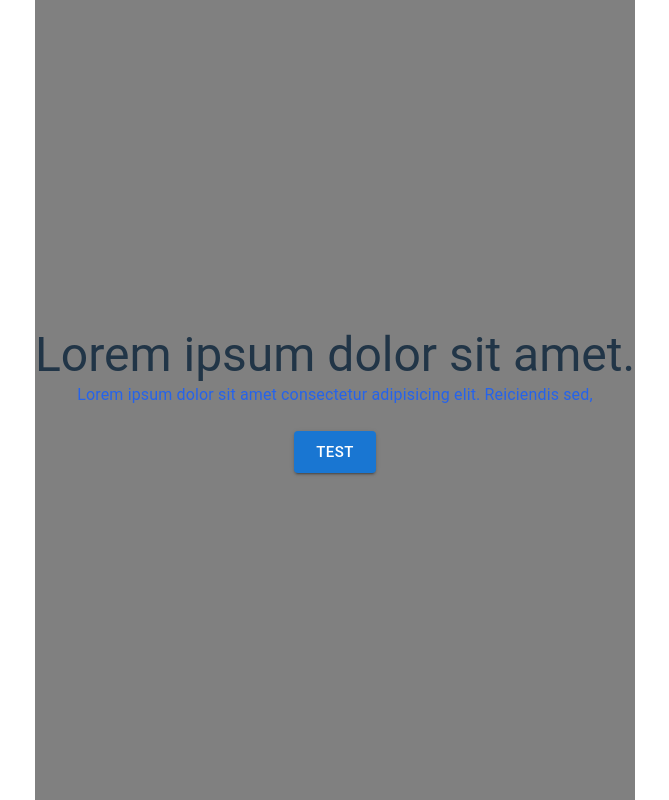
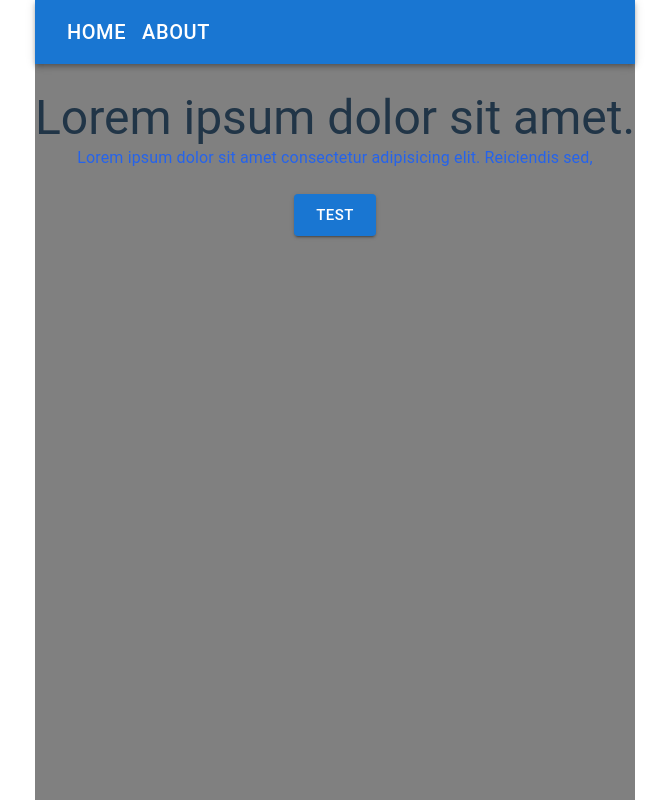
Before and after one commit to yulianhtst/softuni-jsweb-react-exam, a React (Vite) app in the folder client/: page / in a window 1280 px wide. Shown: the whole page, without its empty margins (305-974 px from the left). Built offline with nearby package versions, Linux system fonts and the light colour scheme.

Commit message:
Create | Nav bar with routing

```diff
--- /dev/null
+++ b/client/components/HomePage/HomePage.jsx
@@ -0,0 +1,33 @@
+import { Box, Button, Typography } from "@mui/material";
+import { COLORS } from "../../constants/theme.js";
+
+export default function HomePage() {
+    return (
+        <Box
+            maxWidth="1500px"
+            textAlign="center"
+            marginBottom="auto"
+        >
+            <Typography
+                variant="h3"
+            >
+                Lorem ipsum dolor sit amet.
+            </Typography>
+
+            <Typography
+                color={COLORS.primary}
+                sx={{ mb: 3 }}
+                wrap
+            >
+                Lorem ipsum dolor sit amet consectetur adipisicing elit. Reiciendis sed,
+            </Typography>
+
+            <Button
+                variant="contained"
+                size="large"
+            >
+                Test
+            </Button>
+        </Box>
+    )
+}
--- a/client/components/Layout/Layout.jsx
+++ b/client/components/Layout/Layout.jsx
@@ -6,9 +6,11 @@ export default function Layout({ children }) {
             sx={{
                 minHeight: "100vh",
                 display: "flex",
+                flexDirection: 'column',
                 alignItems: "center",
                 justifyContent: "center",
                 bgcolor: "grey",
+                m:"0 auto"
             }}>
             {children}
         </Box>
--- /dev/null
+++ b/client/components/NavBar/NavBar.jsx
@@ -0,0 +1,34 @@
+import { Button, AppBar, Toolbar } from "@mui/material"
+import { Link } from "react-router-dom";
+import { COLORS, FONTS } from "../../constants/theme.js";
+
+export default function NavBar(props) {
+    console.log(props);
+
+    return (
+        <AppBar position="static" sx={{ mb: '1.6rem' }}>
+            <Toolbar>
+                <Button
+                    component={Link}
+                    to="/"
+                    sx={buttonStyles}
+                >
+                    Home
+                </Button>
+                <Button
+                    component={Link}
+                    to="/about"
+                    sx={buttonStyles}
+                >
+                    About
+                </Button>
+            </Toolbar>
+        </AppBar>
+    );
+}
+
+const buttonStyles = {
+    color: COLORS.secondary,
+    fontSize: FONTS.size.lg,
+    textDecoration: 'none',
+}
--- a/client/constants/theme.js
+++ b/client/constants/theme.js
@@ -1,6 +1,6 @@
 export const COLORS = {
-    primary: "#2563eb", // blue-600
-    secondary: "#64748b", // slate-500
+    primary: "#2563eb",
+    secondary: "white",
     success: "#16a34a",
     danger: "#dc2626",
     warning: "#f59e0b",
--- a/client/package.json
+++ b/client/package.json
@@ -14,7 +14,8 @@
     "@emotion/styled": "^11.14.1",
     "@mui/material": "^7.3.6",
     "react": "^19.0.0",
-    "react-dom": "^19.0.0"
+    "react-dom": "^19.0.0",
+    "react-router-dom": "^7.10.1"
   },
   "devDependencies": {
     "@eslint/js": "^9.21.0",
--- a/client/src/App.jsx
+++ b/client/src/App.jsx
@@ -1,33 +1,17 @@
-import { Box, Button, Container, Typography } from "@mui/material";
-import { COLORS, FONTS } from "../constants/theme.js";
+import NavBar from "../components/NavBar/NavBar.jsx";
+import HomePage from "../components/HomePage/HomePage.jsx"
+import { Route, Routes } from "react-router";
+
 
 function App() {
   return (
-    <Box
-      maxWidth="1500px"
-      textAlign="center"
-    >
-      <Typography
-        variant="h3"
-      >
-        Lorem ipsum dolor sit amet.
-      </Typography>
+    <>
+      <NavBar />
+      <Routes>
+        <Route path="/" element={<HomePage />} />
+      </Routes>
 
-      <Typography
-        color={COLORS.primary}
-        sx={{ mb: 3 }}
-        wrap
-      >
-        Lorem ipsum dolor sit amet consectetur adipisicing elit. Reiciendis sed,
-      </Typography>
-
-      <Button
-        variant="contained"
-        size="large"
-      >
-        Test
-      </Button>
-    </Box>
+    </>
   );
 }
 
--- a/client/src/main.jsx
+++ b/client/src/main.jsx
@@ -1,13 +1,18 @@
 import { StrictMode } from 'react'
 import { createRoot } from 'react-dom/client'
+import { BrowserRouter } from "react-router"
+
 import './index.css'
+
 import App from './App.jsx'
 import Layout from '../components/Layout/Layout.jsx'
 
 createRoot(document.getElementById('root')).render(
   <StrictMode>
-    <Layout>
-      <App />
-    </Layout>
+    <BrowserRouter>
+      <Layout>
+        <App />
+      </Layout>
+    </BrowserRouter>
   </StrictMode>,
 )
```
Also changed, not shown: 1 other file (tests, documents, lock files or other folders).
